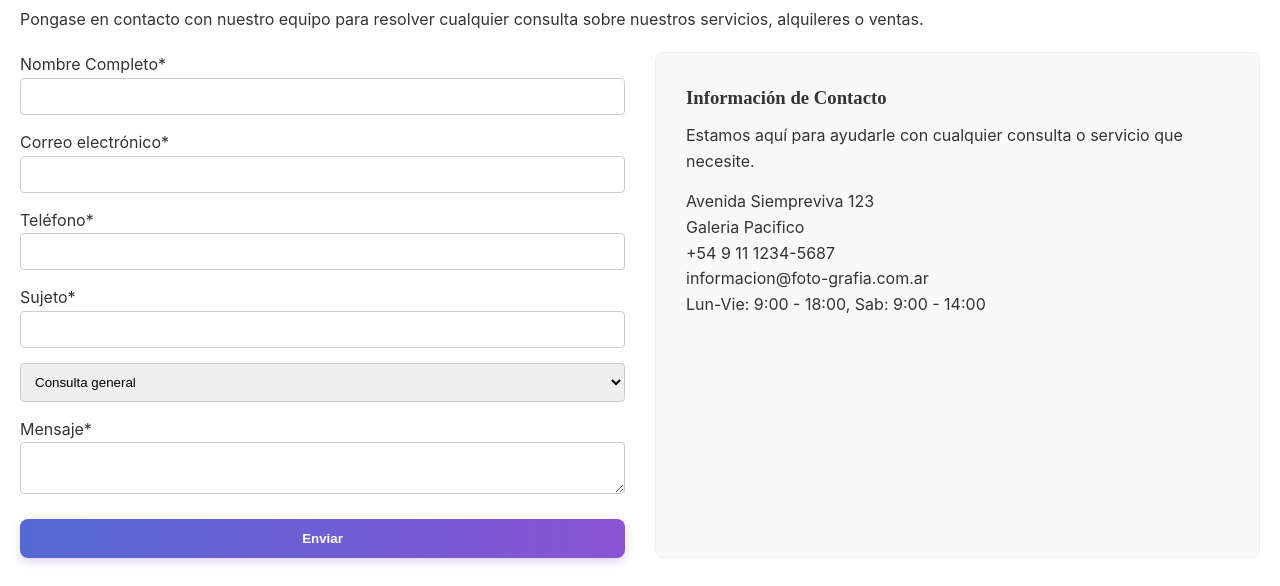
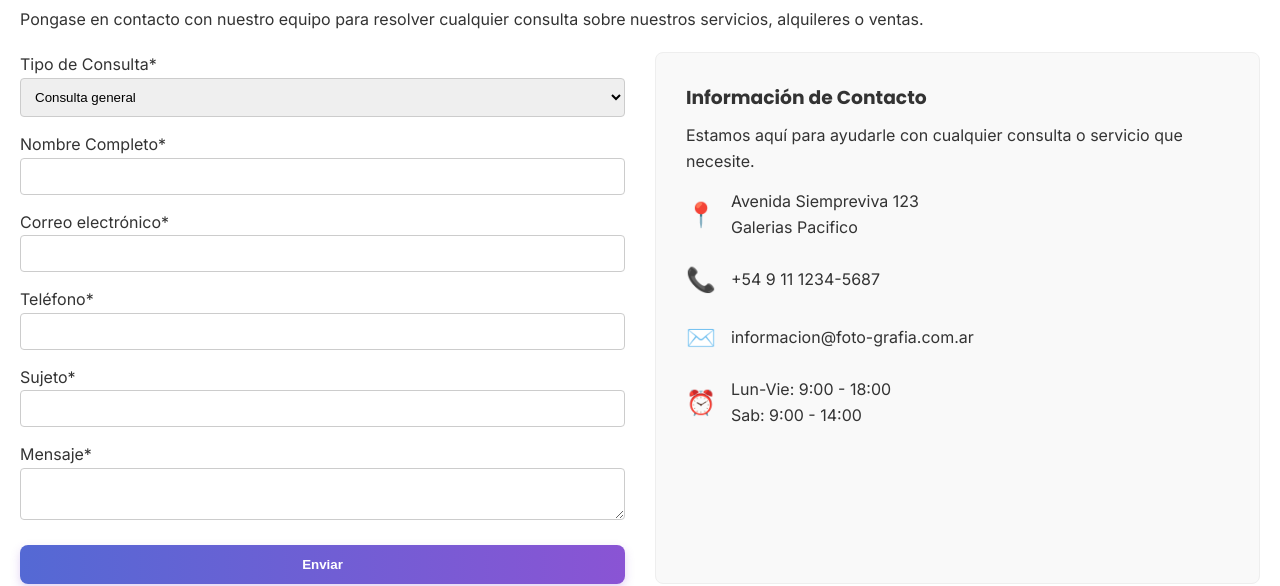
Before and after one commit to Awpii/WebDesign_UADE, a plain HTML site: page contacto.html in a window 1280 px wide. Shown: the part 244-830 px from the top of the page. Drawn offline with Linux system fonts and the light colour scheme.

Commit message:
Revise contacto.html with form and contact details
Updated contact form layout and added icons for contact information.

```diff
--- a/contacto.html
+++ b/contacto.html
@@ -4,6 +4,9 @@
     <meta name="viewport" content="width=device-width, initial-scale=1.0">
     <title>Foto-Grafia - Contactenos</title>
     <link rel="stylesheet" href="styles.css">
+    <link rel="preconnect" href="https://fonts.googleapis.com">
+    <link rel="preconnect" href="https://fonts.gstatic.com" crossorigin>
+    <link href="https://fonts.googleapis.com/css2?family=Poppins:wght@700&family=Inter:wght@400;700&display=swap" rel="stylesheet">
 </head>
 <body>
     <!-- Header -->
@@ -29,6 +32,13 @@
         <div class="contact-grid">
             <!-- Formulario -->
             <form>
+                <label>Tipo de Consulta*</label>
+                <select required>
+                    <option>Consulta general</option>
+                    <option>Alquiler de Equipos</option>
+                    <option>Solicitud de Servicio</option>
+                    <option>Otros</option>
+                </select>
                 <label>Nombre Completo*</label>
                 <input type="text" required>
                 <label>Correo electrónico*</label>
@@ -37,12 +47,6 @@
                 <input type="tel" required>
                 <label>Sujeto*</label>
                 <input type="text" required>
-                <select required>
-                    <option>Consulta general</option>
-                    <option>Alquiler de Equipos</option>
-                    <option>Solicitud de Servicio</option>
-                    <option>Otros</option>
-                </select>
                 <label>Mensaje*</label>
                 <textarea required></textarea>
                 <button type="submit" class="btn">Enviar</button>
@@ -53,10 +57,23 @@
             <h3>Información de Contacto</h3>
             <p>Estamos aquí para ayudarle con cualquier consulta o servicio que necesite.</p>
             <ul>
-                <li>Avenida Siempreviva 123<br>Galeria Pacifico</li>
-                <li>+54 9 11 1234-5687</li>
-                <li>informacion@foto-grafia.com.ar</li>
-                <li>Lun-Vie: 9:00 - 18:00, Sab: 9:00 - 14:00</li>
+                <li class="contact-item">
+                    <span class="icon">📍</span>
+                    <span>Avenida Siempreviva 123<br>Galerias Pacifico</span>
+                </li>
+                <li class="contact-item">
+                    <span class="icon">📞</span>
+                    <span>+54 9 11 1234-5687</span>
+                </li>
+                <li class="contact-item">
+                    <span class="icon">✉️</span>
+                    <span>informacion@foto-grafia.com.ar</span>
+                </li>
+                <li class="contact-item">
+                    <span class="icon">⏰</span>
+                    <span>Lun-Vie: 9:00 - 18:00<br>Sab: 9:00 - 14:00</span>
+                </li>
+            </ul>
         </div>
     </section>
     <!-- Footer -->
```
